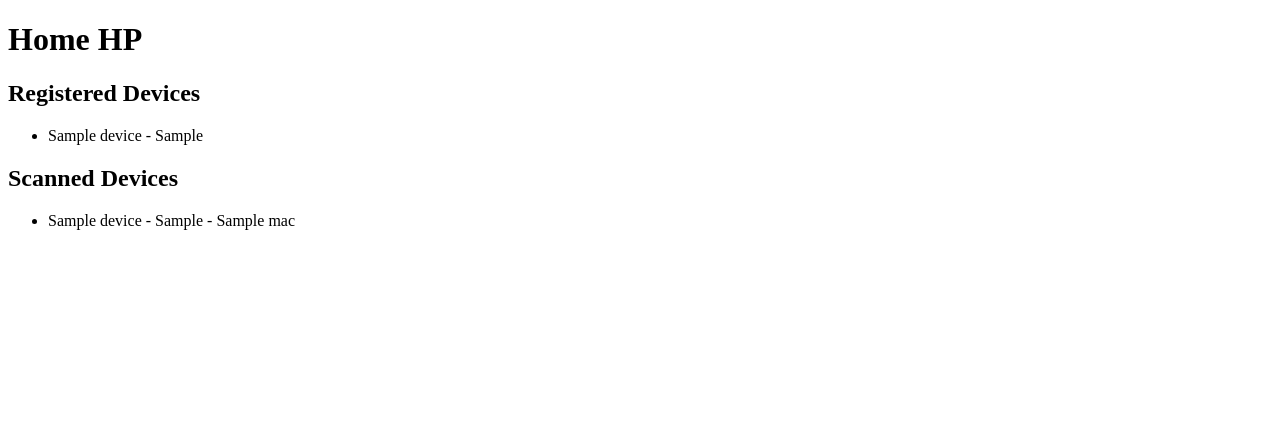
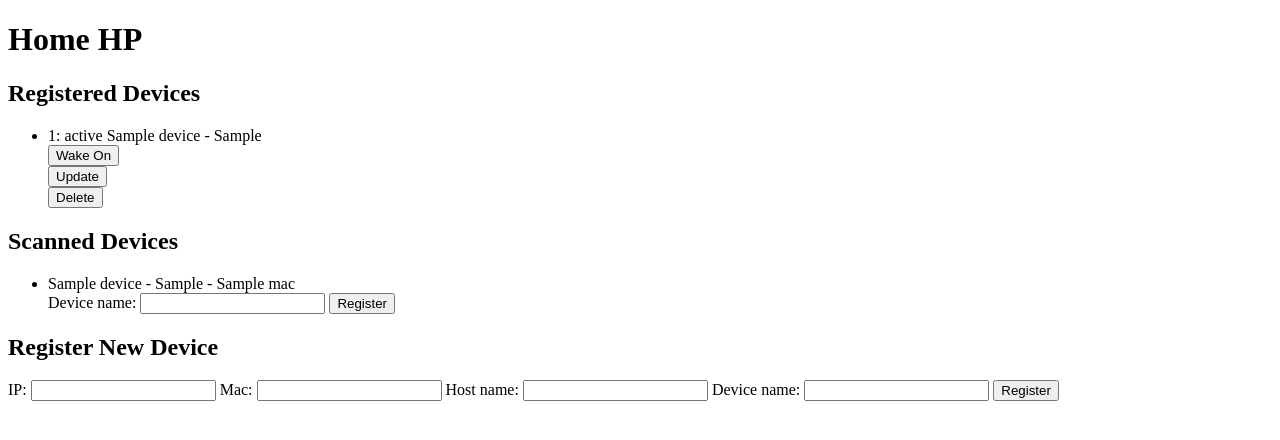
Before and after one commit to shiron-dev/home-hp, a Flask app: template server/server/templates/index.html in a window 1280 px wide. Shown: the top 440 px of the page. Run offline with Flask 3, Linux system fonts and the light colour scheme; the template is opened without the code that fills it: most values are stand-ins (such as "Sample title", 1, 10 or a date in 2020).

Commit message:
feat(server): Inpl ui

```diff
--- a/server/server/__main__.py
+++ b/server/server/__main__.py
@@ -7,4 +7,4 @@ app.register_blueprint(main)
 app.register_blueprint(api)
 
 if __name__ == "__main__":
-    app.run(debug=True)
+    app.run(debug=True, port=8080)
--- a/server/server/domain/db.py
+++ b/server/server/domain/db.py
@@ -11,8 +11,6 @@ db_url = f"sqlite://{db_path}"
 
 ENGINE = create_engine(db_url, echo=True)
 
-session = scoped_session(
-    sessionmaker(autocommit=False, autoflush=False, bind=ENGINE)
-)
+session = scoped_session(sessionmaker(autocommit=False, autoflush=False, bind=ENGINE))
 
 Base = declarative_base()
--- a/server/server/net_tools/scan.py
+++ b/server/server/net_tools/scan.py
@@ -1,5 +1,6 @@
 from scapy.all import ARP, Ether, srp
 import socket
+from util import memoize
 
 
 def scan(ip, iface=None):
@@ -30,6 +31,8 @@ def get_local_ip():
     except Exception as e:
         return None
 
+
+@memoize()
 def get_lan_devices(target_ip=None, iface=None):
     if target_ip is None:
         my_ip = get_local_ip()
@@ -37,5 +40,4 @@ def get_lan_devices(target_ip=None, iface=None):
         target_ip = f"{gateway}.1/24"
 
     devices = scan(target_ip, iface=iface)
-
     return devices
--- a/server/server/route/main.py
+++ b/server/server/route/main.py
@@ -1,15 +1,53 @@
-from flask import Flask, render_template, Blueprint
+from flask import Flask, render_template, Blueprint, redirect, request
 from domain import IPDevice
 import net_tools
 
 main = Blueprint("main", __name__)
 
+scanned_devices = []
+
+
 @main.route("/")
 def index():
-  devices = IPDevice.get_all()
-  scanned = net_tools.get_lan_devices()
-  return render_template(
-    'index.html',
-    registered_devices=devices,
-    scanned_devices=scanned
-    )
+    devices = IPDevice.get_all()
+    scanned = net_tools.get_lan_devices()
+    return render_template("index.html", registered_devices=devices, scanned_devices=scanned)
+
+
+@main.route("/register", methods=["POST"])
+def register():
+    ip = request.form["ip"]
+    mac = request.form["mac"]
+    hostname = request.form["hostname"]
+    name = request.form["name"]
+    device = IPDevice(ip=ip, mac=mac, hostname=hostname, name=name)
+    device.save()
+    return redirect("/")
+
+
+@main.route("/delete", methods=["POST"])
+def delete():
+    id = request.form["id"]
+    device = IPDevice.get_by_id(id)
+    device.delete()
+    return redirect("/")
+
+
+@main.route("/wol", methods=["POST"])
+def wol():
+    device = IPDevice.get_by_id(request.form["id"])
+    net_tools.send_wal(device.mac, device.ip)
+    return redirect("/")
+
+
+@main.route("/update")
+def update():
+    return render_template("update.html", device=IPDevice.get_by_id(request.args.get("id")))
+
+
+@main.route("/update", methods=["POST"])
+def update_post():
+    device = IPDevice.get_by_id(request.form["id"])
+    device.name = request.form["name"]
+    device.save()
+    return redirect("/")
--- a/server/server/templates/index.html
+++ b/server/server/templates/index.html
@@ -10,14 +10,53 @@
     <h2>Registered Devices</h2>
     <ul>
       {% for device in registered_devices %}
-      <li>{{ device.name }} - {{ device.ip }}</li>
+      <li>
+        {{ device.id }}: {{device.status}} {{ device.name }} - {{ device.ip }}
+        <form method="post" action="/wol">
+          <input type="hidden" name="id" value="{{ device.id }}" />
+          <input type="submit" value="Wake On" />
+        </form>
+        <form method="get" action="/update">
+          <input type="hidden" name="id" value="{{ device.id }}" />
+          <input type="submit" value="Update" />
+        </form>
+        <form method="post" action="/delete">
+          <input type="hidden" name="id" value="{{ device.id }}" />
+          <input type="submit" value="Delete" />
+        </form>
+      </li>
       {% endfor %}
     </ul>
     <h2>Scanned Devices</h2>
     <ul>
       {% for device in scanned_devices %}
-      <li>{{ device.hostname }} - {{ device.ip }} - {{device.mac}}</li>
+      <li style="margin-bottom: 1em">
+        {{ device.hostname }} - {{ device.ip }} - {{device.mac}}
+        <br />
+        <form method="post" action="/register">
+          <input type="hidden" name="ip" value="{{ device.ip }}" />
+          <input type="hidden" name="mac" value="{{ device.mac }}" />
+          <input type="hidden" name="hostname" value="{{ device.hostname }}" />
+          <label for="name">Device name:</label>
+          <input type="text" name="name" required />
+          <input type="submit" value="Register" />
+        </form>
+      </li>
       {% endfor %}
     </ul>
+    <div>
+      <h2>Register New Device</h2>
+      <form method="post" action="/register">
+        <label for="ip">IP:</label>
+        <input type="text" name="ip" required />
+        <label for="mac">Mac:</label>
+        <input type="text" name="mac" required />
+        <label for="hostname">Host name:</label>
+        <input type="text" name="hostname" required />
+        <label for="name">Device name:</label>
+        <input type="text" name="name" required />
+        <input type="submit" value="Register" />
+      </form>
+    </div>
   </body>
 </html>
--- a/server/server/util/memoize.py
+++ b/server/server/util/memoize.py
@@ -2,9 +2,11 @@ import threading
 import time
 import json
 
+
 class MutableVariable:
     def __init__(self, value):
         self.value = value
+
 
 def memoize(expiration_time=60):
     def decorator(func):
@@ -15,7 +17,9 @@ def memoize(expiration_time=60):
         def cleanup():
             current_time = time.time()
             with lock:
-                keys_to_delete = [key for key, (timestamp, _) in cache.items() if current_time - timestamp > expiration_time]
+                keys_to_delete = [
+                    key for key, (timestamp, _) in cache.items() if current_time - timestamp > expiration_time
+                ]
                 for key in keys_to_delete:
                     del cache[key]
 
```
Also changed, not shown: server/server/domain/models.py (+21 -11 lines), server/server/route/api.py (+7 -4 lines), server/server/templates/update.html (added, +16 -0 lines).
